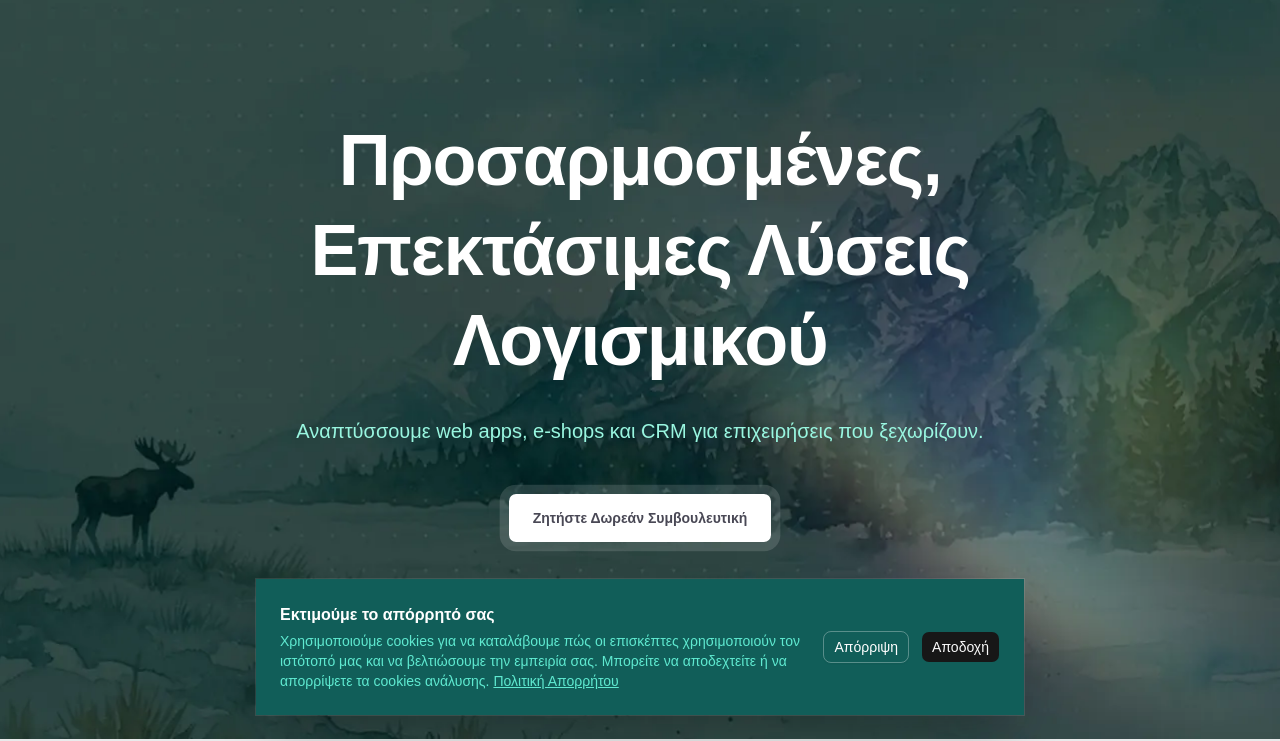
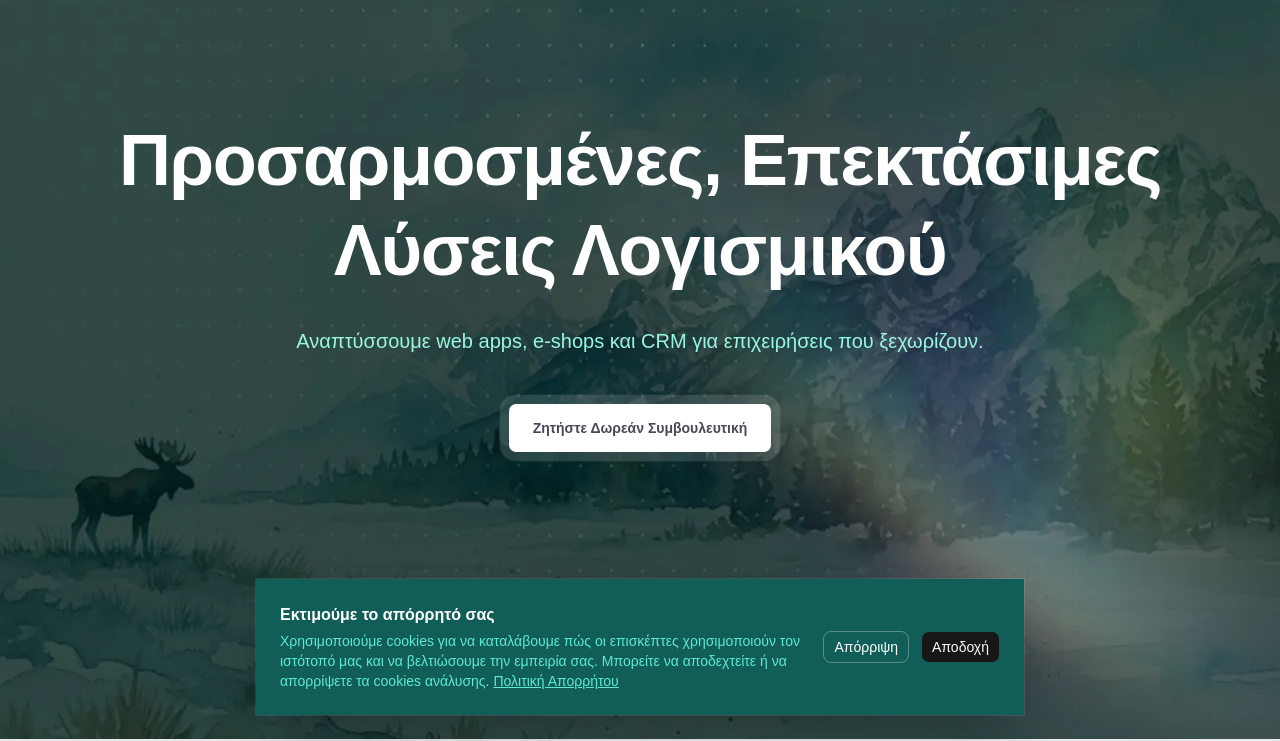
Before and after one commit to stathis1998/moosegr, an Astro site: page /el in a window 1280 px wide. Shown: the part 61-802 px from the top of the page. Built offline with nearby package versions, Linux system fonts and the light colour scheme; Astro itself is replaced by a stand-in of ours.

Commit message:
Widen hero title container so the Greek title wraps at two lines

```diff
--- a/src/components/Hero.tsx
+++ b/src/components/Hero.tsx
@@ -185,8 +185,9 @@ export function Hero({
         </nav>
         <div className="flex-1 flex items-start pt-8 lg:pt-24">
           <div className="w-full max-w-7xl mx-auto flex flex-col items-start text-left lg:items-center lg:text-center gap-8 px-4 lg:px-8">
-            <div className="flex flex-col gap-4 lg:gap-6 max-w-4xl">
-              <h1 className="text-white font-semibold text-4xl leading-tight tracking-[-0.02em] lg:text-6xl xl:text-7xl">
+            {/* Wide enough for the Greek title to wrap at two lines on xl. */}
+            <div className="flex flex-col gap-4 lg:gap-6 max-w-6xl">
+              <h1 className="text-white font-semibold text-4xl leading-tight tracking-[-0.02em] text-balance lg:text-6xl xl:text-7xl">
                 {t.hero.title}
               </h1>
             </div>
```
